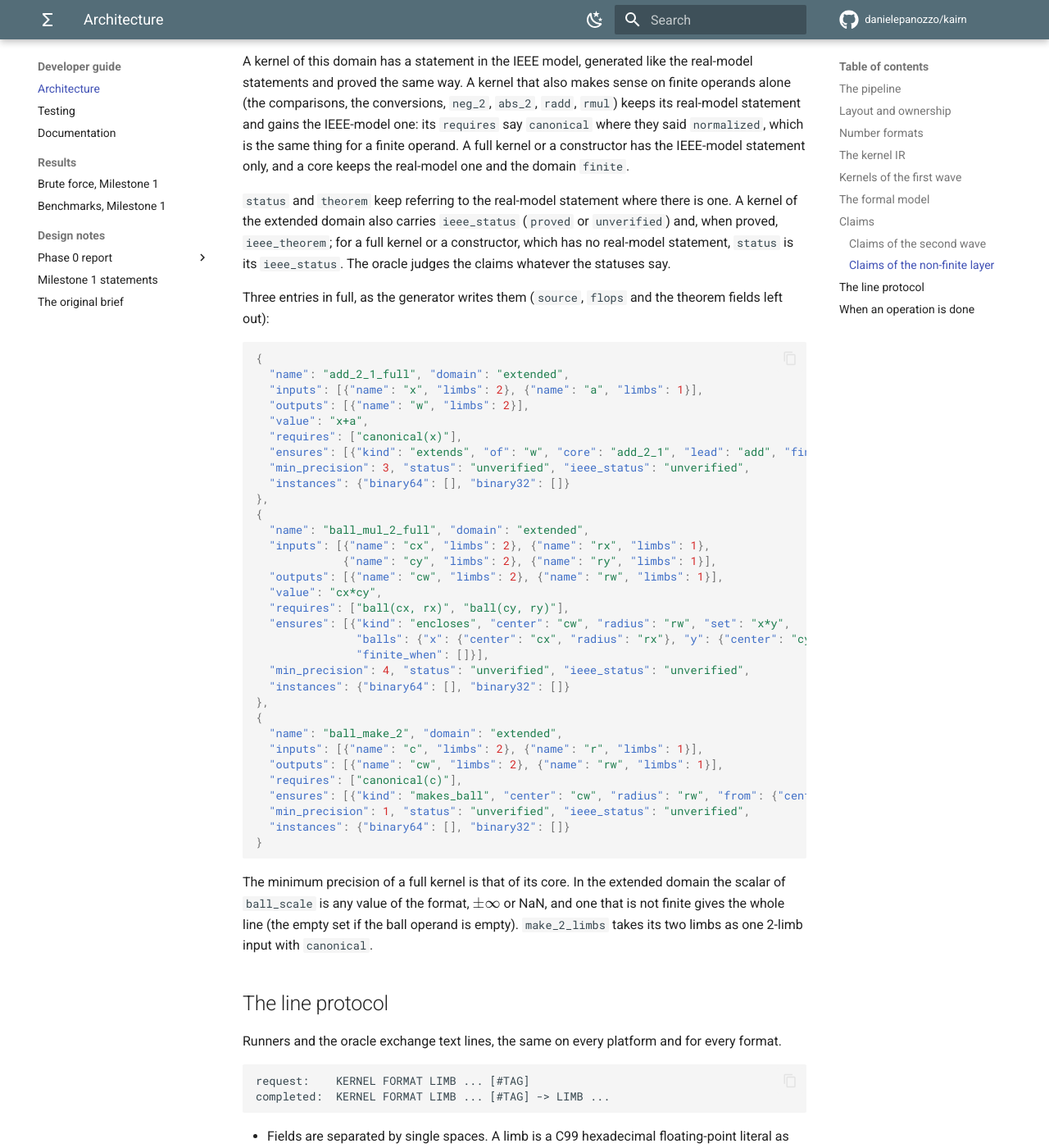
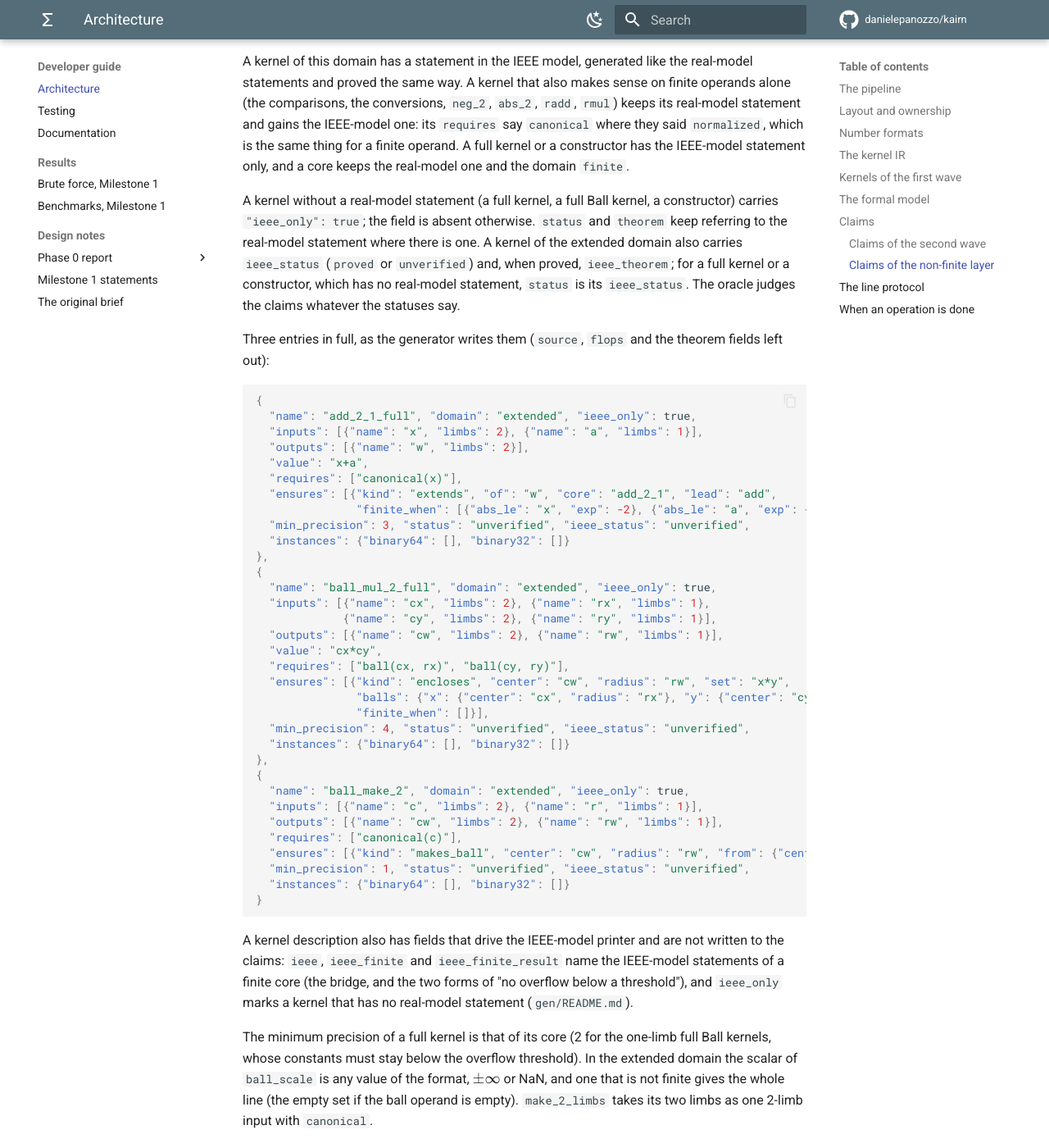
Before and after one commit to danielepanozzo/kairn, an MkDocs documentation site: the page built from docs/developer/architecture.md, in a window 1280 px wide and 1400 px high, scrolled down 13021 px. Shown: the whole window at 82% size. Built offline with MkDocs 1.6.1 and Material for MkDocs 9.7.7, drawn with Linux system fonts in a browser that asks for light colours; comment, search, counter and statistics services are not loaded.

Commit message:
Design pages after the generator's fourth round: thresholds in the example, the description-only fields, ieee_only in the claims
Co-Authored-By: Claude Fable 5.2 <noreply@anthropic.com>
Claude-Session: https://claude.ai/code/session_01ULwCxzT6Dhw9xUiTw8mJz1

````diff
--- a/docs/developer/architecture.md
+++ b/docs/developer/architecture.md
@@ -450,7 +450,9 @@ statement and gains the IEEE-model one: its `requires` say `canonical` where the
 `normalized`, which is the same thing for a finite operand. A full kernel or a constructor has
 the IEEE-model statement only, and a core keeps the real-model one and the domain `finite`.
 
-`status` and `theorem` keep referring to the real-model statement where there is one. A kernel
+A kernel without a real-model statement (a full kernel, a full Ball kernel, a constructor)
+carries `"ieee_only": true`; the field is absent otherwise. `status` and `theorem` keep referring
+to the real-model statement where there is one. A kernel
 of the extended domain also carries `ieee_status` (`proved` or `unverified`) and, when proved,
 `ieee_theorem`; for a full kernel or a constructor, which has no real-model statement, `status`
 is its `ieee_status`. The oracle judges the claims whatever the statuses say.
@@ -460,17 +462,18 @@ left out):
 
 ```json
 {
-  "name": "add_2_1_full", "domain": "extended",
+  "name": "add_2_1_full", "domain": "extended", "ieee_only": true,
   "inputs": [{"name": "x", "limbs": 2}, {"name": "a", "limbs": 1}],
   "outputs": [{"name": "w", "limbs": 2}],
   "value": "x+a",
   "requires": ["canonical(x)"],
-  "ensures": [{"kind": "extends", "of": "w", "core": "add_2_1", "lead": "add", "finite_when": []}],
+  "ensures": [{"kind": "extends", "of": "w", "core": "add_2_1", "lead": "add",
+               "finite_when": [{"abs_le": "x", "exp": -2}, {"abs_le": "a", "exp": -2}]}],
   "min_precision": 3, "status": "unverified", "ieee_status": "unverified",
   "instances": {"binary64": [], "binary32": []}
 },
 {
-  "name": "ball_mul_2_full", "domain": "extended",
+  "name": "ball_mul_2_full", "domain": "extended", "ieee_only": true,
   "inputs": [{"name": "cx", "limbs": 2}, {"name": "rx", "limbs": 1},
              {"name": "cy", "limbs": 2}, {"name": "ry", "limbs": 1}],
   "outputs": [{"name": "cw", "limbs": 2}, {"name": "rw", "limbs": 1}],
@@ -483,7 +486,7 @@ left out):
   "instances": {"binary64": [], "binary32": []}
 },
 {
-  "name": "ball_make_2", "domain": "extended",
+  "name": "ball_make_2", "domain": "extended", "ieee_only": true,
   "inputs": [{"name": "c", "limbs": 2}, {"name": "r", "limbs": 1}],
   "outputs": [{"name": "cw", "limbs": 2}, {"name": "rw", "limbs": 1}],
   "requires": ["canonical(c)"],
@@ -493,7 +496,13 @@ left out):
 }
 ```
 
-The minimum precision of a full kernel is that of its core. In the extended domain the scalar of
+A kernel description also has fields that drive the IEEE-model printer and are not written to
+the claims: `ieee`, `ieee_finite` and `ieee_finite_result` name the IEEE-model statements of a
+finite core (the bridge, and the two forms of "no overflow below a threshold"), and `ieee_only`
+marks a kernel that has no real-model statement (`gen/README.md`).
+
+The minimum precision of a full kernel is that of its core (2 for the one-limb full Ball
+kernels, whose constants must stay below the overflow threshold). In the extended domain the scalar of
 `ball_scale` is any value of the format, $\pm\infty$ or NaN, and one that is not finite gives the
 whole line (the empty set if the ball operand is empty). `make_2_limbs` takes its two limbs as one
 2-limb input with `canonical`.
````
Also changed, not shown: docs/developer/design/milestone1.md (+2 -2 lines).
